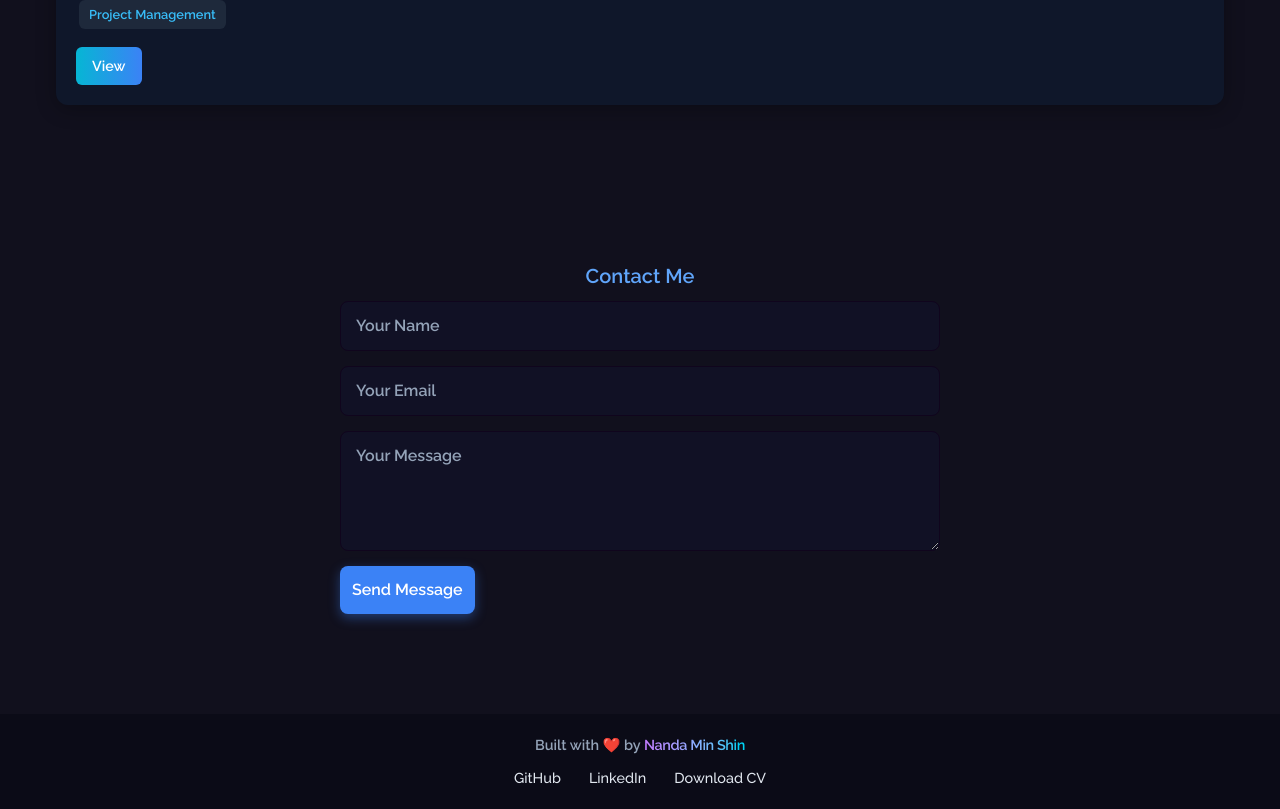
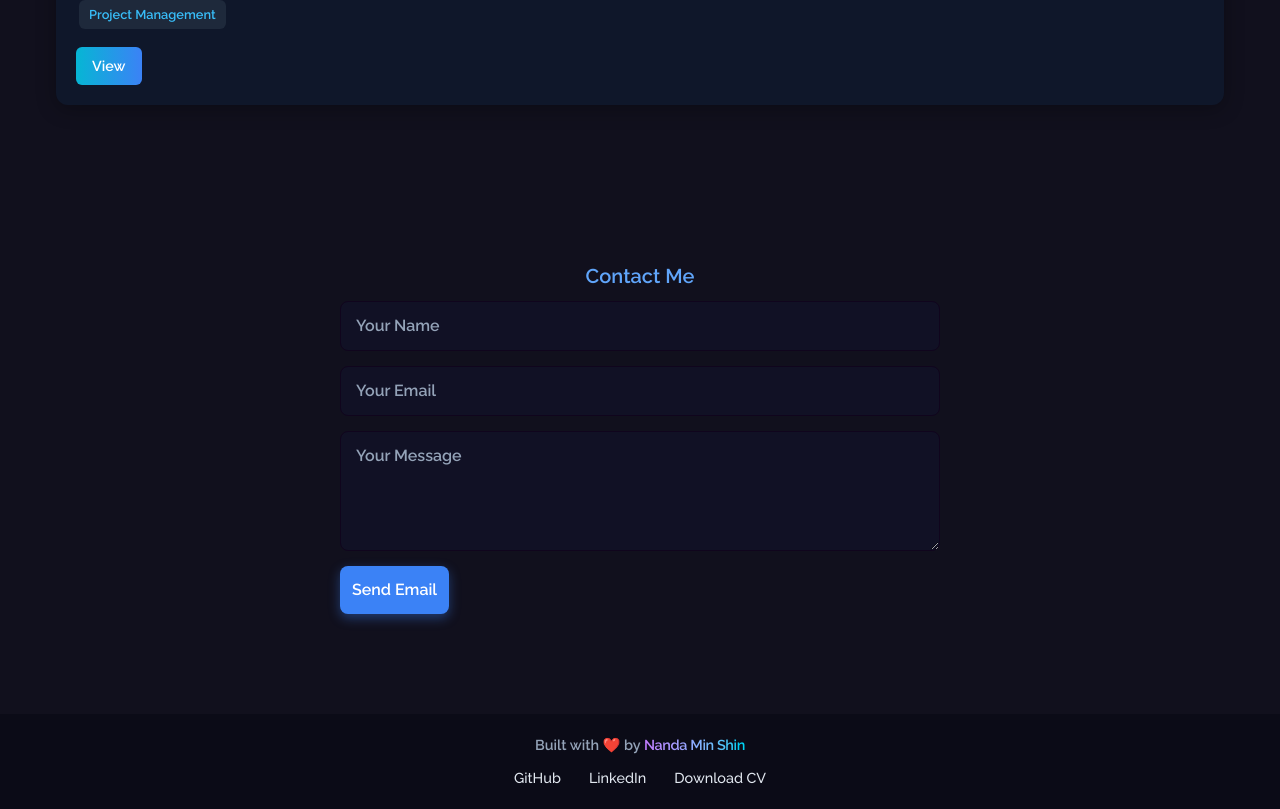
Before and after one commit to nandaminshin/new-protfolio, a React (Vite) app: page / in a window 1280 px wide. Shown: the part 9068-9877 px from the top of the page. Built offline with nearby package versions, Linux system fonts and the light colour scheme.

Commit message:
send message to send email

```diff
--- a/src/components/Contact.tsx
+++ b/src/components/Contact.tsx
@@ -36,7 +36,7 @@ const Contact: React.FC = () => {
                 <input type="text" name="from_name" placeholder="Your Name" required />
                 <input type="email" name="reply_to" placeholder="Your Email" required />
                 <textarea name="message" placeholder="Your Message" required />
-                <button type="submit" className="btn-primary">Send Message</button>
+                <button type="submit" className="btn-primary">Send Email</button>
             </form>
             {success && <p className="status-message">{success}</p>}
         </section>
```
